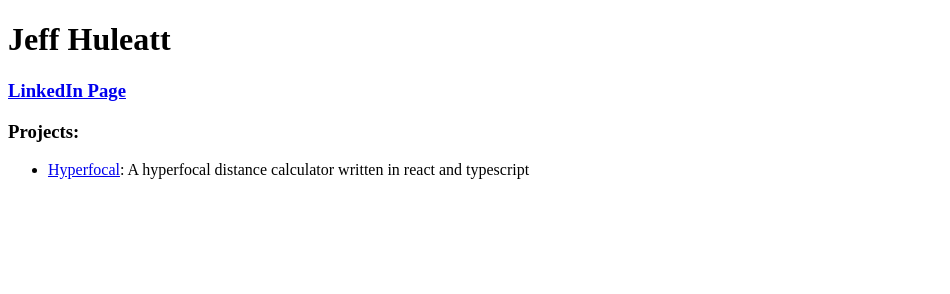
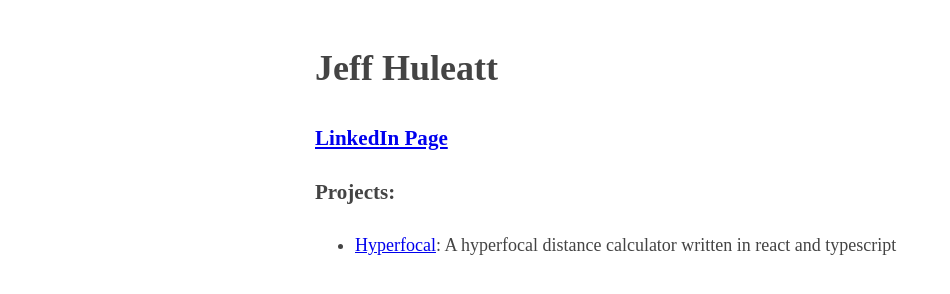
Before and after one commit to jhuleatt/jhuleatt.github.io, a plain HTML site: page index.html in a window 1280 px wide. Shown: the whole page, without its empty margins (0-950 px from the left). Drawn offline with Linux system fonts and the light colour scheme.

Commit message:
Add some basic styling

```diff
--- a/index.html
+++ b/index.html
@@ -3,6 +3,16 @@
   <head>
     <meta charset="UTF-8" />
     <title>Jeff Huleatt</title>
+    <style>
+      body {
+        margin: 40px auto;
+        max-width: 650px;
+        line-height: 1.6;
+        font-size: 18px;
+        color: #444;
+        padding: 0 10px;
+      }
+    </style>
   </head>
   <body>
     <h1>Jeff Huleatt</h1>
```
